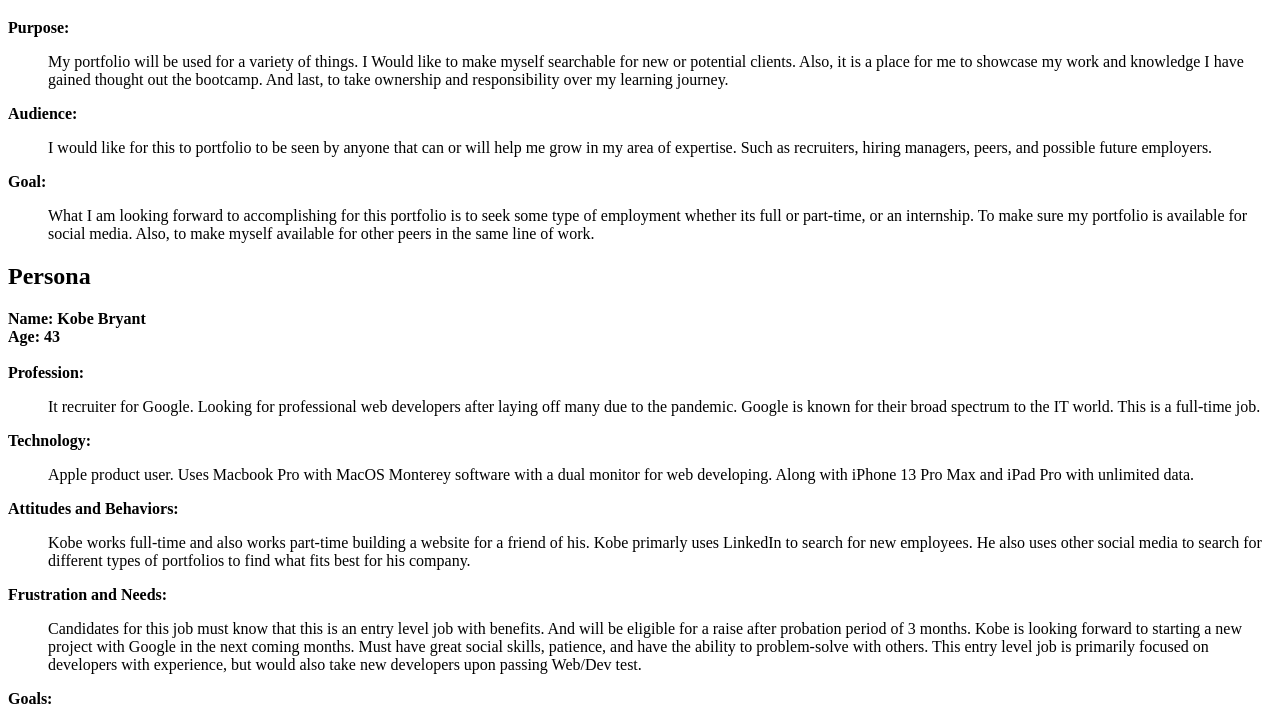
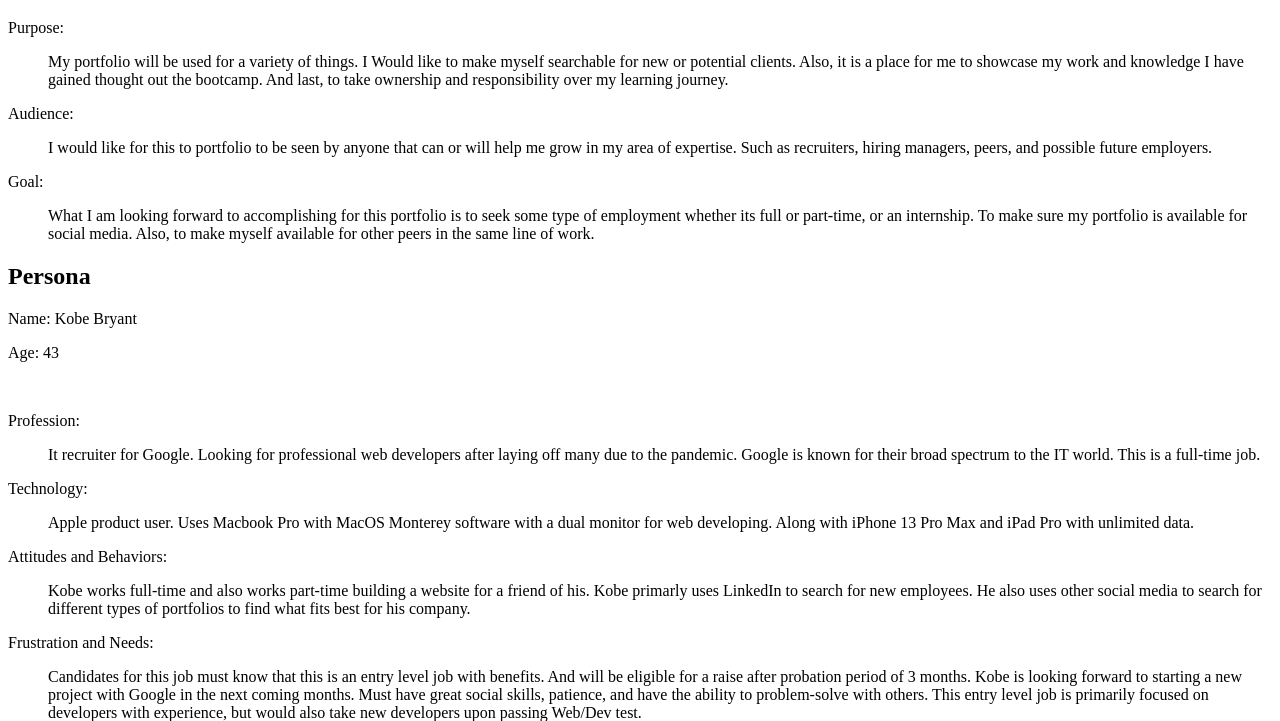
Before and after one commit to jiespinoza22/jarrads-portfolio, a plain HTML site: page public_html/documentation/milestone-1.html in a window 1280 px wide. Shown: the part 61-782 px from the top of the page. Drawn offline with Linux system fonts and the light colour scheme.

Commit message:
changed div tags

```diff
--- a/public_html/documentation/milestone-1.html
+++ b/public_html/documentation/milestone-1.html
@@ -7,41 +7,41 @@
 </head>
     <body>
         <h1>Purpose, Audience, Goal</h1>
-            <div>Purpose:</div>
+            <p>Purpose:</p>
                 <ol>My portfolio will be used for a variety of things. I Would like to make myself searchable for new or potential clients.  Also, it is a place for me to showcase my work and knowledge I have gained thought out the bootcamp. And last, to take ownership and responsibility over my learning journey. </ol>
-            <div>Audience:</div>
+            <p>Audience:</p>
                 <ol>
                     I would like for this to portfolio to be seen by anyone that can or will help me grow in my area of expertise. Such as recruiters, hiring managers, peers, and possible future employers.
                 </ol>
-            <div>Goal:</div>
+            <p>Goal:</p>
                 <ol>
                     What I am looking forward to accomplishing for this portfolio is to seek some type of employment whether its full or part-time, or an internship. To make sure my portfolio is available for social media. Also, to make myself available for other peers in the same line of work.
                 </ol>
         <h2>Persona</h2>
-            <div>Name: Kobe Bryant</div>
-            <div>Age: 43</div>
+            <p>Name: Kobe Bryant</p>
+            <p>Age: 43</p>
             <br>
-            <div>Profession:</div>
+            <p>Profession:</p>
                 <ol>
                     It recruiter for Google. Looking for professional web developers after laying off many due to the pandemic. Google is known for their broad spectrum to the IT world. This is a full-time job.
                 </ol>
-            <div>Technology:</div>
+            <p>Technology:</p>
                 <ol>
                     Apple product user. Uses Macbook Pro with MacOS Monterey software with a dual monitor for web developing. Along with iPhone 13 Pro Max and iPad Pro with unlimited data.
                 </ol>
-            <div>Attitudes and Behaviors:</div>
+            <p>Attitudes and Behaviors:</p>
                 <ol>
                     Kobe works full-time and also works part-time building a website for a friend of his. Kobe primarly uses LinkedIn to search for new employees. He also uses other social media to search for different types of portfolios to find what fits best for his company.
                 </ol>
-            <div>Frustration and Needs:</div>
+            <p>Frustration and Needs:</p>
                 <ol>
                     Candidates for this job must know that this is an entry level job with benefits. And will be eligible for a raise after probation period of 3 months. Kobe is looking forward to starting a new project with Google in the next coming months. Must have great social skills, patience, and have the ability to problem-solve with others. This entry level job is primarily focused on developers with experience, but would also take new developers upon passing Web/Dev test.
                 </ol>
-            <div>Goals:</div>
+            <p>Goals:</p>
                 <ol>
                     Kobe is willing to hire candidates with previous experience asap. Kobe has a good reputation of hiring great employees that stay with the company and even get promoted within Google. Kobe will giving preview of project to candidates that have applied for the job.
                 </ol>
-            <div>User Story:</div>
+            <p>User Story:</p>
                 <ol>
                     As a frequent user, I need to be able to find confident, strong and loyal employees.
                 </ol>
```
